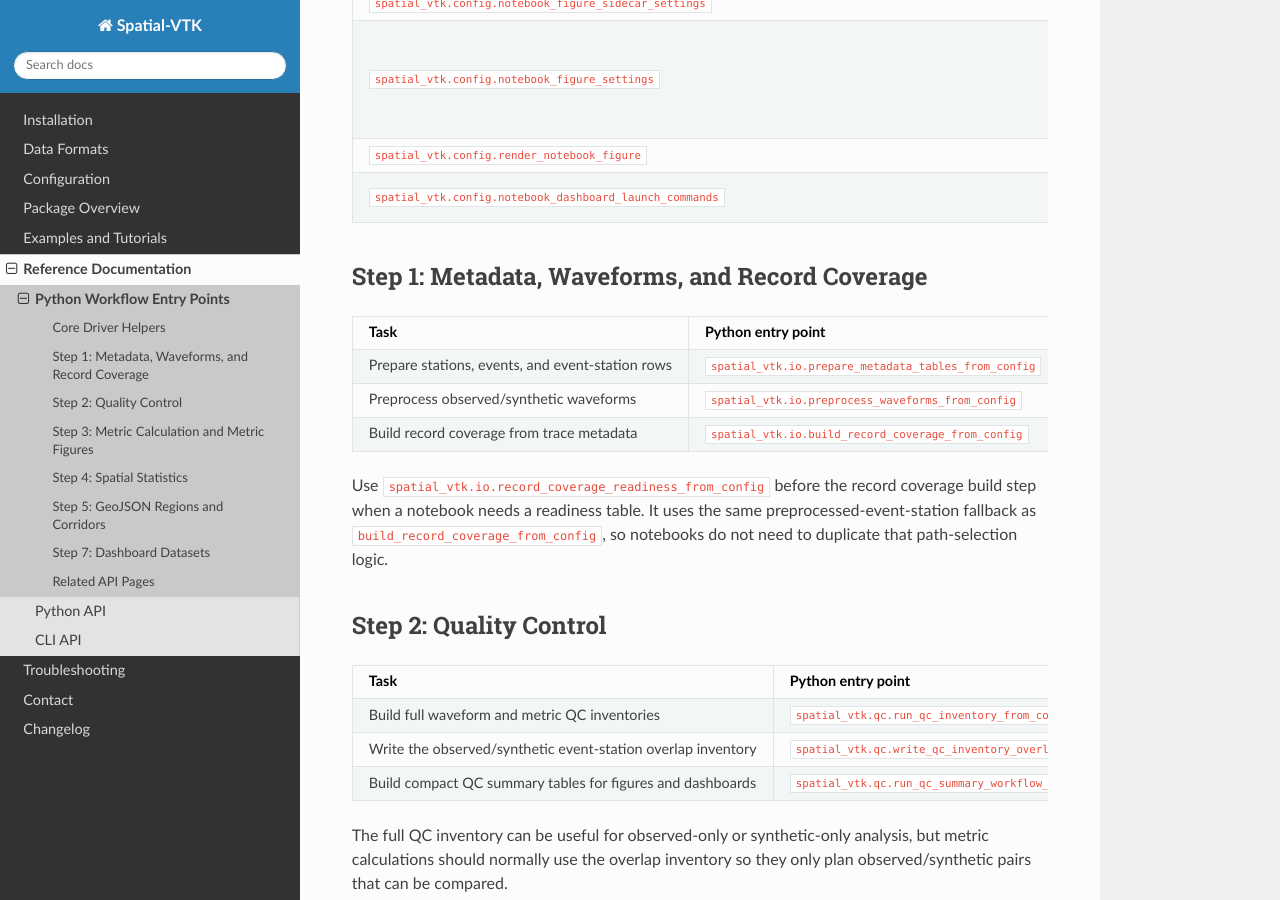
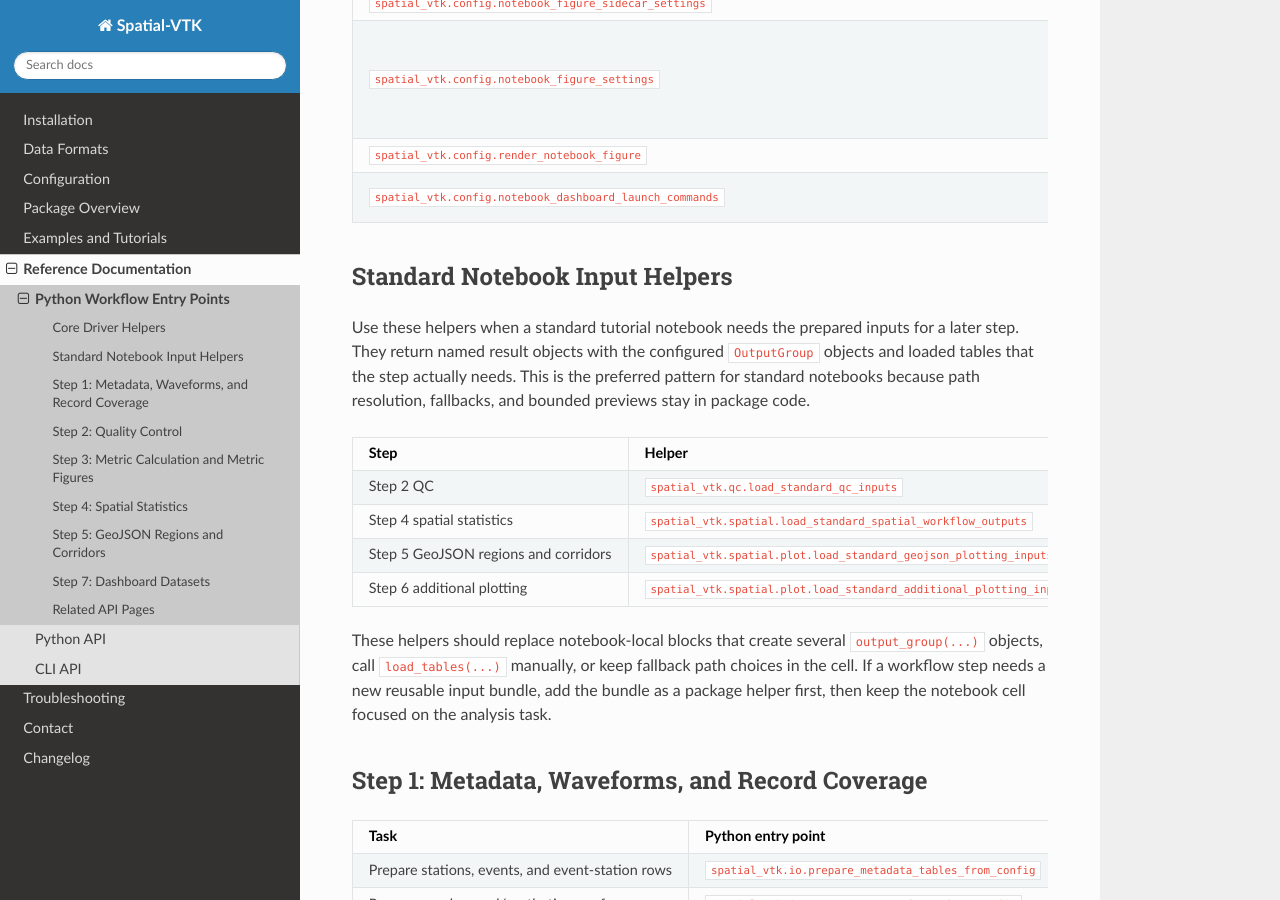
Before and after one commit to bcbirkel/spatial-vtk, a Sphinx documentation site: the page built from docs/reference/python_workflows.rst, in a window 1280 px wide and 900 px high, scrolled down 2446 px. Built offline with Sphinx 7.4.7 and the Read the Docs theme 3.1.0, drawn with Linux system fonts in a browser that asks for light colours.

Commit message:
Document standard notebook input helpers

```diff
--- a/docs/reference/python_workflows.rst
+++ b/docs/reference/python_workflows.rst
@@ -254,6 +254,44 @@ the large-run notebooks.
        ``SVTK_LAUNCH_QC_DASHBOARD`` so notebooks do not repeat dashboard
        launch environment parsing in cells.
 
+Standard Notebook Input Helpers
+-------------------------------
+
+Use these helpers when a standard tutorial notebook needs the prepared inputs
+for a later step. They return named result objects with the configured
+``OutputGroup`` objects and loaded tables that the step actually needs. This is
+the preferred pattern for standard notebooks because path resolution,
+fallbacks, and bounded previews stay in package code.
+
+.. list-table::
+   :header-rows: 1
+
+   * - Step
+     - Helper
+     - What it owns
+   * - Step 2 QC
+     - ``spatial_vtk.qc.load_standard_qc_inputs``
+     - Prepared stations, events, event-station records, the Step 1 output
+       group, and the Step 2 QC output group.
+   * - Step 4 spatial statistics
+     - ``spatial_vtk.spatial.load_standard_spatial_workflow_outputs``
+     - The Step 4 output group, loaded spatial workflow tables, per-metric
+       product summaries, station-bias previews, and failure/status frames.
+   * - Step 5 GeoJSON regions and corridors
+     - ``spatial_vtk.spatial.plot.load_standard_geojson_plotting_inputs``
+     - Prepared station/event/event-station metadata, metric tables, configured
+       GeoJSON paths, Step 5 outputs, and compact plotting input summaries.
+   * - Step 6 additional plotting
+     - ``spatial_vtk.spatial.plot.load_standard_additional_plotting_inputs``
+     - Metric snapshot rows, event metadata, event-station records,
+       comparison-eligible records, and the Step 6 plotting output group.
+
+These helpers should replace notebook-local blocks that create several
+``output_group(...)`` objects, call ``load_tables(...)`` manually, or keep
+fallback path choices in the cell. If a workflow step needs a new reusable
+input bundle, add the bundle as a package helper first, then keep the notebook
+cell focused on the analysis task.
+
 Step 1: Metadata, Waveforms, and Record Coverage
 ------------------------------------------------
 
```
Also changed, not shown: 1 other file.
